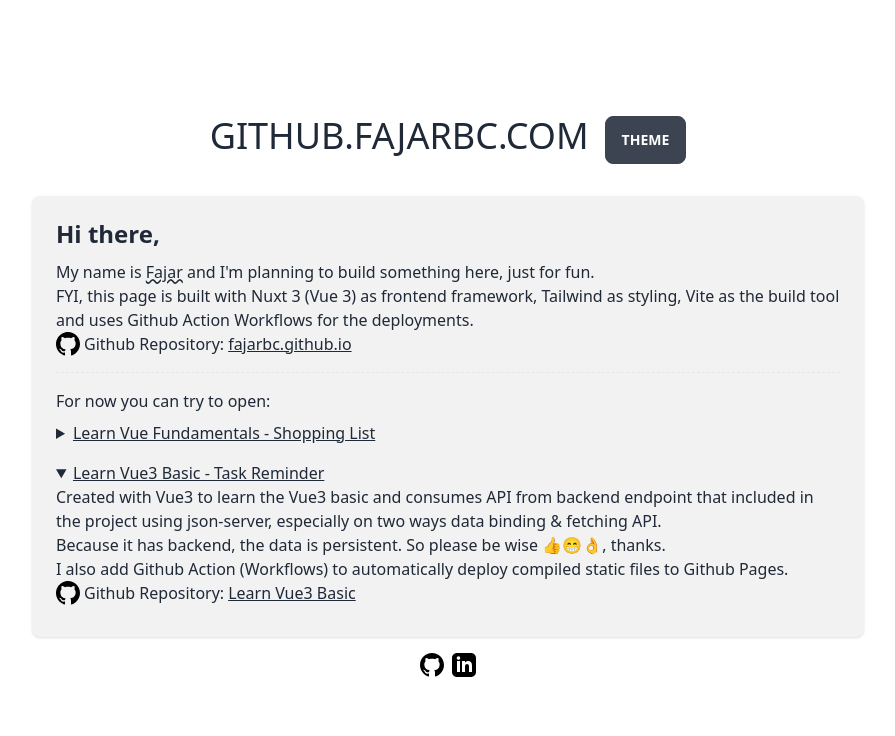
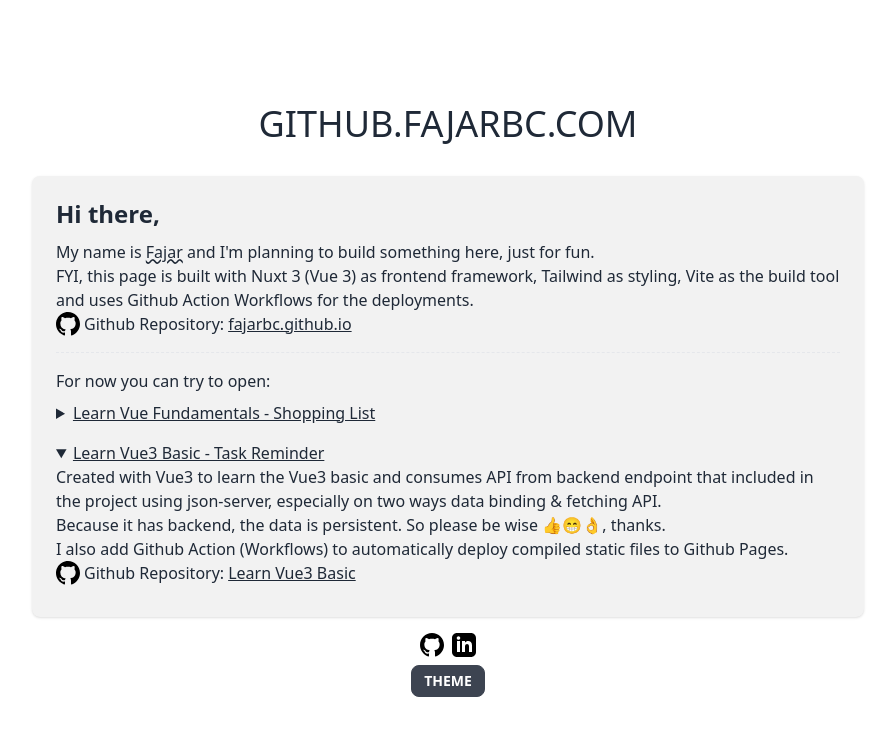
Before and after one commit to fajarbc/fajarbc.github.io, a Nuxt app: page / in a window 1280 px wide. Shown: the top 736 px of the page, without its empty margins (192-1087 px from the left). Built offline with nearby package versions, Linux system fonts and the light colour scheme.

Commit message:
Update theme button location

```diff
--- a/components/Home.vue
+++ b/components/Home.vue
@@ -12,7 +12,6 @@
         >
           github.fajarbc.com
         </a>
-        <ThemeOption></ThemeOption>
       </div>
       <div class="mt-8 bg-base-200 overflow-hidden shadow sm:rounded-lg p-6">
         <h2 class="text-2xl leading-7 font-semibold">Hi there,</h2>
@@ -127,6 +126,9 @@
           </svg>
         </a>
       </div>
+    <div class="flex justify-center">
+      <ThemeOption></ThemeOption>
+    </div>
     </div>
   </div>
 </template>
--- a/components/ThemeOption.vue
+++ b/components/ThemeOption.vue
@@ -1,7 +1,7 @@
 <template>
   <div class="flex gap-4">
-    <div class="dropdown">
-      <label tabindex="0" class="btn">Theme</label>
+    <div class="dropdown dropdown-top">
+      <label tabindex="0" class="btn btn-sm">Theme</label>
       <ul tabindex="0" class="dropdown-content menu p-2 shadow bg-base-100 rounded-box w-32">
         <li v-for="theme of themes" :key="theme" @click="changeTheme($event, theme)"
           class="cursor-pointer hover:bg-base-200 px-2 rounded"
```
